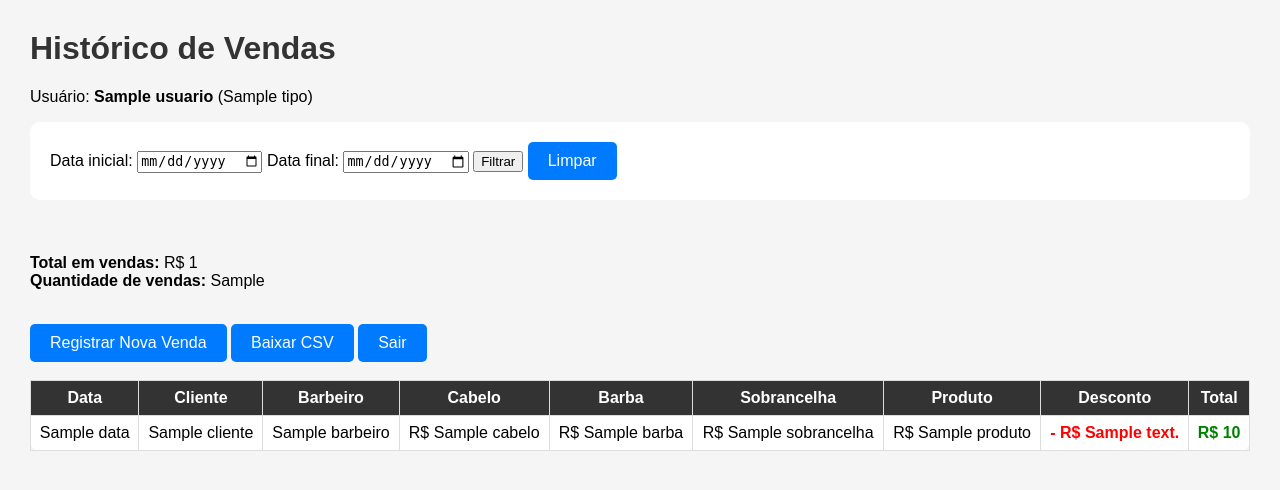
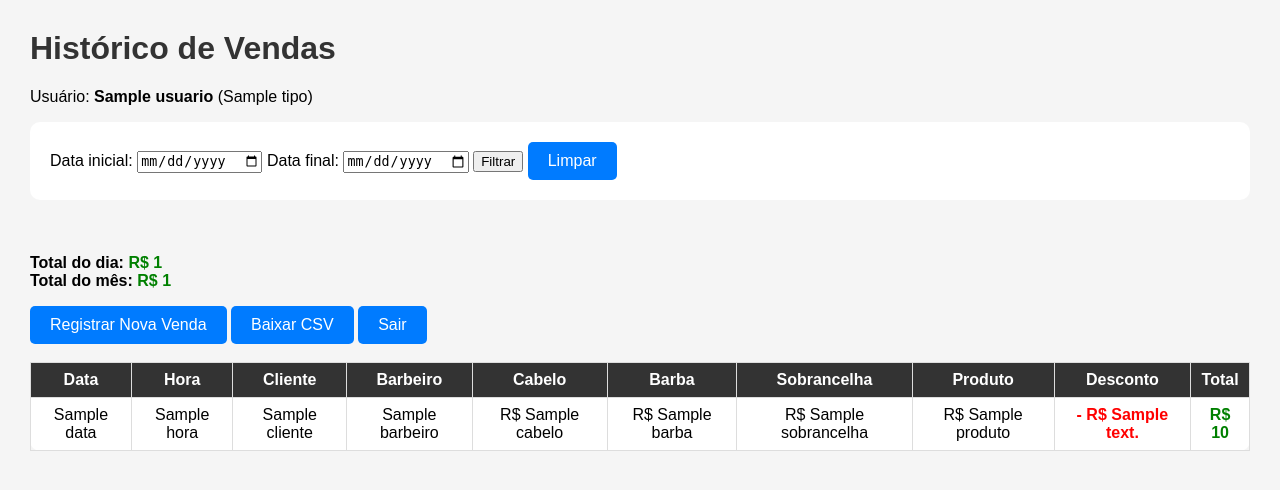
Before and after one commit to ghennsouza-wq/Barbearia, a Flask app: template templates/historico.html in a window 1280 px wide. Shown: the top 490 px of the page. Run offline with Flask 3, Linux system fonts and the light colour scheme; the template is opened without the code that fills it: most values are stand-ins (such as "Sample title", 1, 10 or a date in 2020).

Commit message:
Update historico.html

```diff
--- a/templates/historico.html
+++ b/templates/historico.html
@@ -26,13 +26,14 @@
 
 <br>
 
-<!-- RESUMO -->
+<!-- RESUMO: TOTAL DO DIA / MÊS -->
 <p>
-  <b>Total em vendas:</b> R$ {{ total_vendas }} <br>
-  <b>Quantidade de vendas:</b> {{ qtd_vendas }}
+  <b>Total do dia:</b>
+  <span style="color:green; font-weight:bold;">R$ {{ total_dia }}</span>
+  <br>
+  <b>Total do mês:</b>
+  <span style="color:green; font-weight:bold;">R$ {{ total_mes }}</span>
 </p>
-
-<br>
 
 <a class="button" href="/registrar">Registrar Nova Venda</a>
 <a class="button" href="/download">Baixar CSV</a>
@@ -44,6 +45,7 @@
 <table>
     <tr>
         <th>Data</th>
+        <th>Hora</th>
         <th>Cliente</th>
         <th>Barbeiro</th>
         <th>Cabelo</th>
@@ -57,6 +59,7 @@
     {% for v in vendas %}
     <tr>
         <td>{{ v.data }}</td>
+        <td>{{ v.hora }}</td>
         <td>{{ v.cliente }}</td>
         <td>{{ v.barbeiro }}</td>
         <td>R$ {{ v.cabelo }}</td>
```
